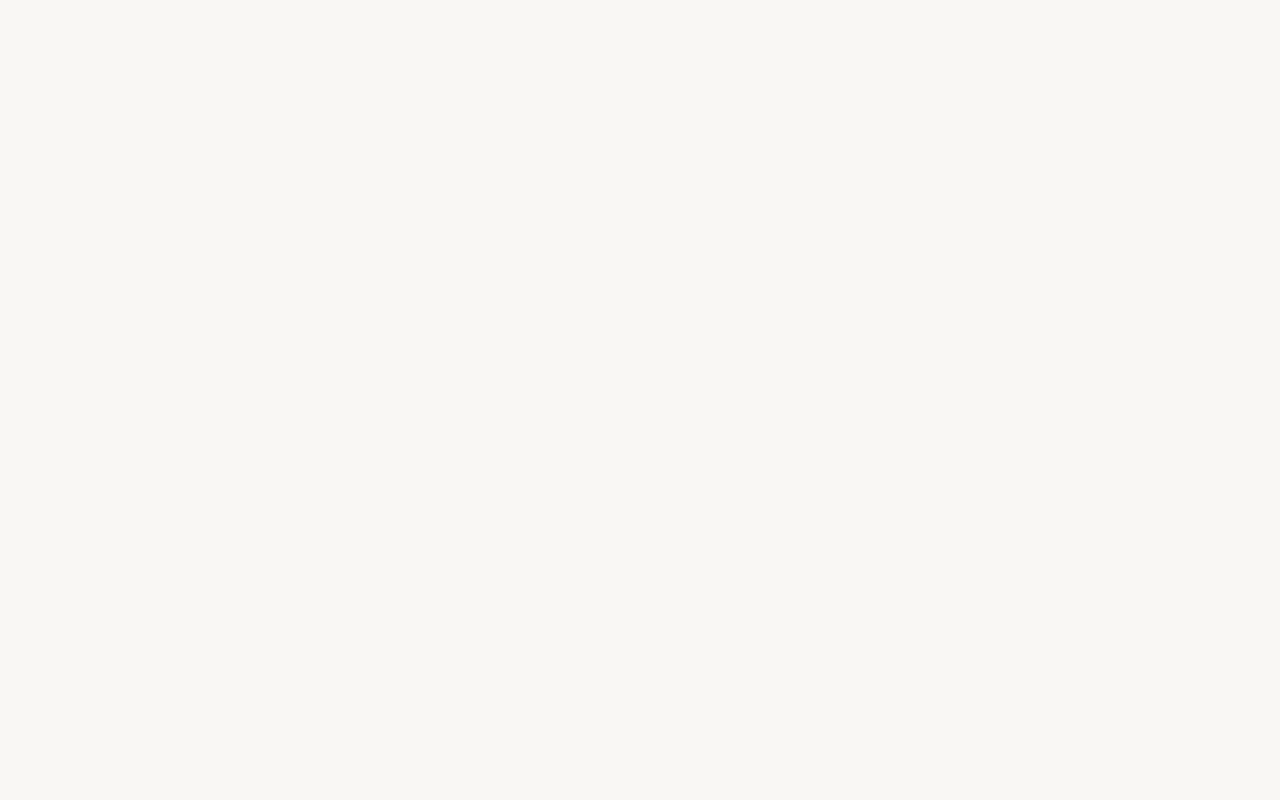
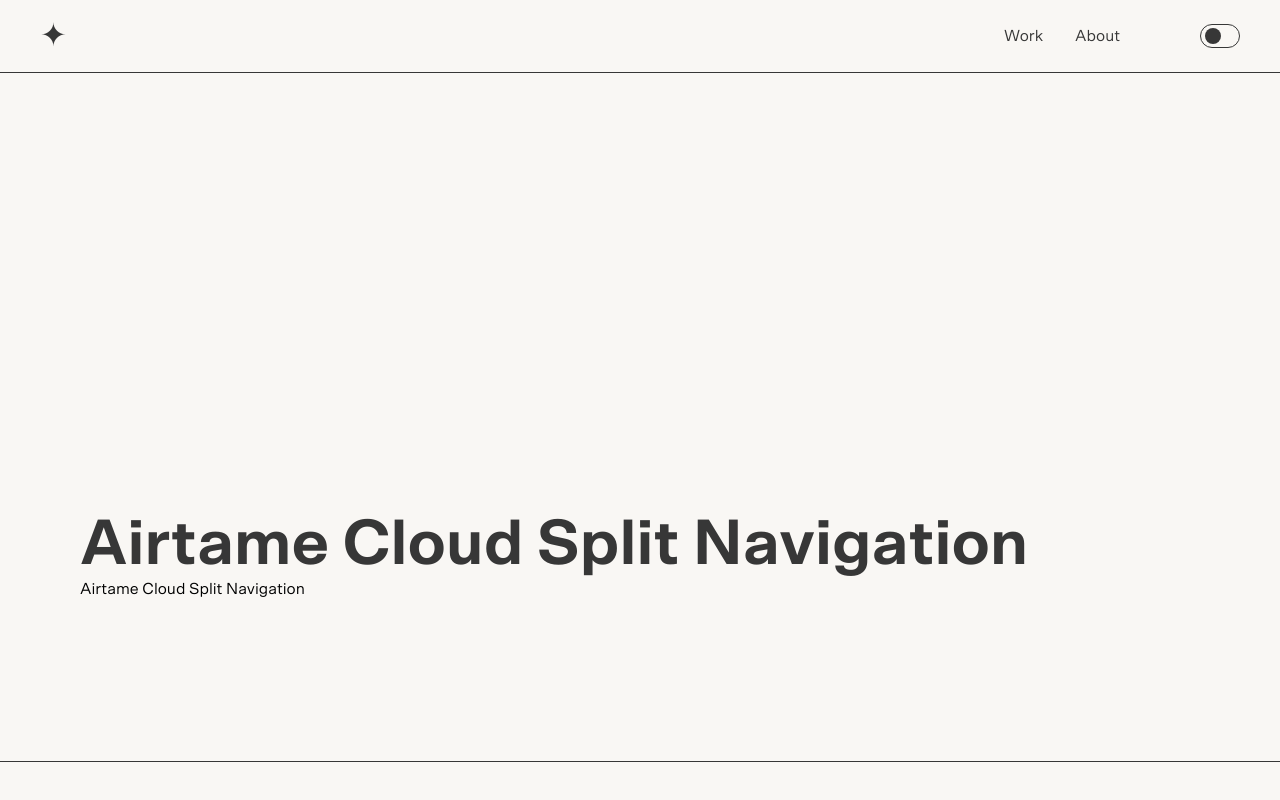
Before and after one commit to gonstoll/anitalaudado.com, a Next.js app: page /projects/airtame-cloud-split-navigation in a window 1280 px wide. Before the commit this address had no page. Shown: the top 800 px of the page. Built offline with nearby package versions, Linux system fonts and the light colour scheme.

Commit message:
feat: Basic support for project pages

```diff
--- a/components/Card.tsx
+++ b/components/Card.tsx
@@ -1,11 +1,12 @@
 import Link from 'next/link';
+import Tag from './Tag';
 
 interface Props {
-  image?: string;
+  image?: string; // TODO: Add image support
   title: string;
   description: string;
   tags: Array<string>;
-  link?: string;
+  link: string;
 }
 
 // TODO: Accessibility here is not great. I need to add aria-labels to the
@@ -24,12 +25,7 @@
       <div className="flex items-end justify-between mt-auto gap-4">
         <div className="flex items-center flex-wrap gap-2">
           {tags.map((tag, i) => (
-            <div
-              key={`tag-${i}`}
-              className="flex items-center justify-center whitespace-nowrap px-4 h-8 rounded-2xl bg-black dark:bg-white bg-opacity-10 dark:bg-opacity-10 text-black dark:text-white"
-            >
-              {tag}
-            </div>
+            <Tag key={`tag-${i}`} title={tag} />
           ))}
         </div>
         <div className="h-16 w-16 min-w-16 flex items-center text-center rounded-full border-1 border-black dark:border-white group-hover:bg-black group-hover:dark:bg-white text-black dark:text-white group-hover:text-white group-hover:dark:text-black">
--- a/components/Header.tsx
+++ b/components/Header.tsx
@@ -78,6 +78,7 @@
           ✦
         </Link>
       </div>
+
       <div className="flex items-center z-10">
         <nav className="hidden md:flex items-center gap-8">
           {links.map(({href, title}) => (
--- a/components/Layout.tsx
+++ b/components/Layout.tsx
@@ -4,28 +4,52 @@
 import LinkButton from './LinkButton';
 import Tile from './Tile';
 
-interface Props {
-  title?: string;
-  banner?: string;
-}
+type Page = {
+  type: 'page';
+};
+
+type Project = {
+  type: 'project';
+  banner: string;
+  tags: Array<string>;
+  summary: string;
+  details: {
+    challenge: string;
+    role: string;
+    year: string;
+  };
+};
+
+type Props = {title: string} & (Page | Project);
 
 export default function Layout({
   title,
-  banner,
   children,
+  ...props
 }: React.PropsWithChildren<Props>) {
   return (
     <>
       <Header />
 
       <main className="mb-auto">
-        {banner ? <div className="h-98">{banner}</div> : null}
-        <div className={`${banner ? 'mt-5 md:mt-10' : 'mt-20 md:mt-40'} px-6 md:px-20`}>
-          <h1 className="text-4-1/2xl md:text-6-1/2xl text-black dark:text-white font-bold md:whitespace-pre-line">
-            {title}
-          </h1>
-          {children}
-        </div>
+        {props.type === 'page' ? (
+          <div className="mt-20 md:mt-40 px-6 md:px-20">
+            <h1 className="text-4-1/2xl md:text-6-1/2xl text-black dark:text-white font-bold md:whitespace-pre-line">
+              {title}
+            </h1>
+            {children}
+          </div>
+        ) : (
+          <>
+            <div className="h-98">{props.banner}</div>
+            <div className="mt-5 md:mt-10 px-6 md:px-20">
+              <h1 className="text-4-1/2xl md:text-6-1/2xl text-black dark:text-white font-bold md:whitespace-pre-line">
+                {title}
+              </h1>
+              {children}
+            </div>
+          </>
+        )}
       </main>
 
       <footer className="mt-20 md:mt-40 border-t-1 border-black dark:border-white">
--- /dev/null
+++ b/components/Tag.tsx
@@ -0,0 +1,11 @@
+interface Props {
+  title: string;
+}
+
+export default function Tag({title}: Props) {
+  return (
+    <div className="flex items-center justify-center whitespace-nowrap px-4 h-8 rounded-2xl bg-black dark:bg-white bg-opacity-10 dark:bg-opacity-10 text-black dark:text-white">
+      {title}
+    </div>
+  );
+}
--- a/pages/about.tsx
+++ b/pages/about.tsx
@@ -1,5 +1,5 @@
 import Head from 'next/head';
-import Layout from '../components/Layout';
+import Layout from "~/components/Layout";
 
 const SKILLS = [
   'Product Design',
@@ -17,6 +17,7 @@
         <title>Ana Laudado | About</title>
       </Head>
       <Layout
+        type="page"
         title={`Thanks for
         stopping by :)`}
       >
--- a/pages/index.tsx
+++ b/pages/index.tsx
@@ -1,6 +1,6 @@
 import Head from 'next/head';
-import Card from '../components/Card';
-import Layout from '../components/Layout';
+import Card from "~/components/Card";
+import Layout from "~/components/Layout";
 
 export default function Home() {
   return (
@@ -9,6 +9,7 @@
         <title>Ana Laudado</title>
       </Head>
       <Layout
+        type="page"
         title={`Hola! I'm Ana,
         a Product Designer
         based in Copenhagen.`}
@@ -26,11 +27,13 @@
             title="Airtame Cloud  Split Navigation"
             description="A complete redesign of Airtame’s management desktop platform for devices."
             tags={['Product Design', 'Design systems']}
+            link="/projects/airtame-cloud-split-navigation"
           />
           <Card
             title="Airtame UI - Design System"
             description="Airtame UI is Airtame’s official design system. Project leader, shipping multiple components, building documentation and improving collaboration between designer and developers."
             tags={['Design systems', 'Project Management']}
+            link="/projects/airtame-ui-design-system"
           />
         </div>
       </Layout>
--- /dev/null
+++ b/pages/projects/airtame-cloud-split-navigation.tsx
@@ -0,0 +1,27 @@
+import Head from 'next/head';
+import Layout from '~/components/Layout';
+
+export default function AirtameCloudSplitNavigation() {
+  return (
+    <>
+      <Head>
+        <title>Ana Laudado | Airtame Cloud Split Navigation</title>
+      </Head>
+      <Layout
+        type="project"
+        title="Airtame Cloud Split Navigation"
+        banner=""
+        tags={['Product Design', 'Design systems']}
+        summary="A complete redesign of Airtame's management desktop platform for devices."
+        details={{
+          challenge:
+            'How might we create a satisfying experience that makes finding, selecting and managing a device(s) feel quick, intuitive and efficient?',
+          role: 'Product Design, Design System, Prototyping, Usability Testing',
+          year: '2020 - 2021',
+        }}
+      >
+        <h1>Airtame Cloud Split Navigation</h1>
+      </Layout>
+    </>
+  );
+}
--- a/tsconfig.json
+++ b/tsconfig.json
@@ -16,7 +16,7 @@
     "incremental": true,
     "importsNotUsedAsValues": "error",
     "paths": {
-      "~/*": ["./pages/*"]
+      "~/*": ["./*"]
     }
   },
   "include": ["next-env.d.ts", "**/*.ts", "**/*.tsx"],
```
